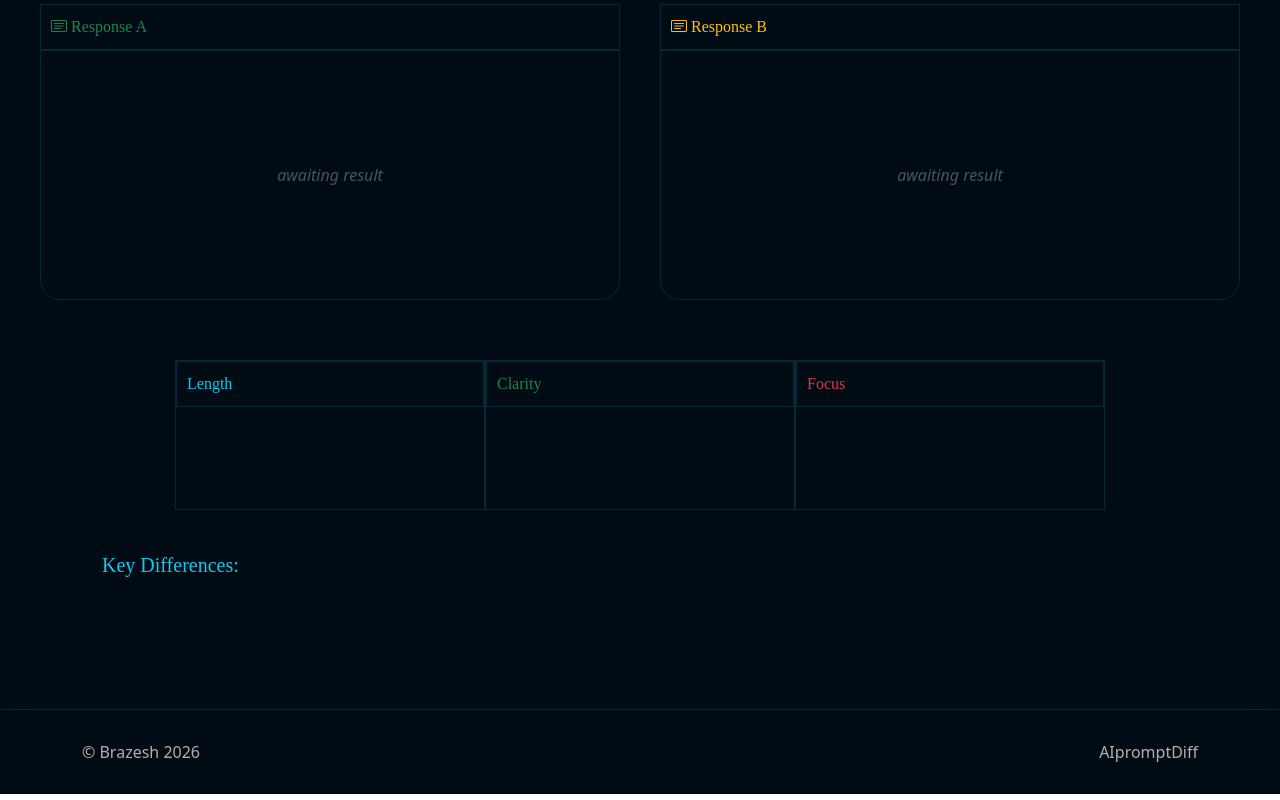
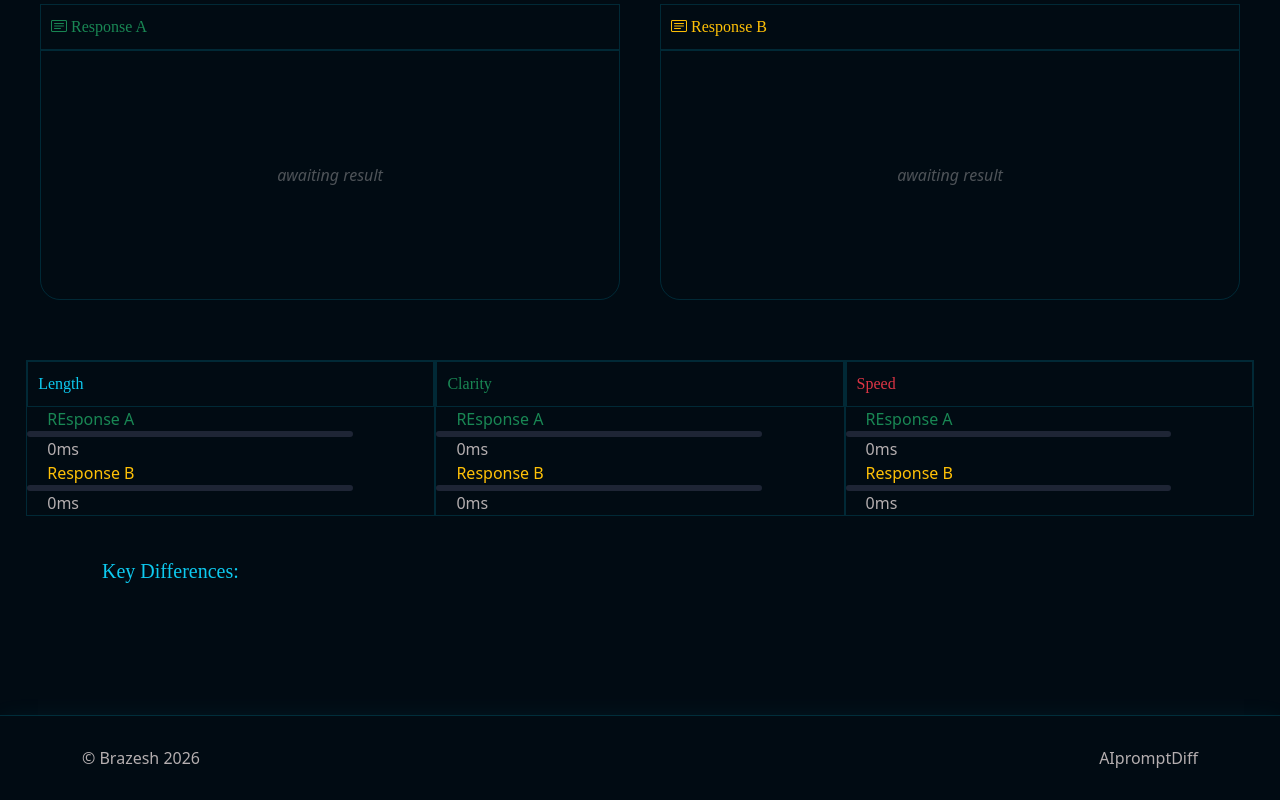
Before and after one commit to bguragain1023-web/AI-Prompt-Diff, a React (Vite) app: page / in a window 1280 px wide. Shown: the part 675-1475 px from the top of the page. Built offline with nearby package versions, Linux system fonts and the light colour scheme; a web font is replaced by a local one.

Commit message:
all fetching done and displayed all the data

```diff
--- a/src/App.css
+++ b/src/App.css
@@ -178,14 +178,34 @@ border:var(--border);
   padding:20px;
 }
 .detail-box{
-  width:25% ;
+  width:33% ;
   border:var(--border);
-  height:150px;
+  min-height:150px;
 }
 .detail-title{
 padding:10px;
 border: var(--border);
 
+}
+.bar-tag{
+padding:20px;
+}
+.bar-val{
+  padding:20px;
+  color:var(--text-light);
+}
+.bar-track {
+  flex: 1;
+  height: 6px;
+  width:80%;
+  background: #1e2535;
+  border-radius: 4px;
+  overflow: hidden;
+}
+
+.bar-fill {
+  height: 100%;
+  border-radius: 4px;
 }
 
 .key-differences{
--- a/src/App.jsx
+++ b/src/App.jsx
@@ -1,44 +1,64 @@
-
-import { useState } from 'react'
-import { fetchFromClaude } from './utils/api';
-import './App.css'
-import { Compare } from './components/Compare'
-import { Detail } from './components/Detail'
-import { Footer } from './components/Footer'
-import { Hero } from './components/Hero'
-import { Input } from './components/Input'
-import { Navbar } from './components/Navbar'
+import { useState } from "react";
+import { fetchFromClaude, fetchKeyDifferences } from "./utils/api";
+import { getLength, getClarity } from "./utils/metric";
+import "./App.css";
+import { Compare } from "./components/Compare";
+import { Detail } from "./components/Detail";
+import { Footer } from "./components/Footer";
+import { Hero } from "./components/Hero";
+import { Input } from "./components/Input";
+import { Navbar } from "./components/Navbar";
 
 function App() {
   const [promptA, setPromptA] = useState("");
   const [promptB, setPromptB] = useState("");
-  const [results, setResults] = useState(null)
-  const [loading, setLoading] = useState(false)
+  const [results, setResults] = useState(null);
+  const [loading, setLoading] = useState(false);
+  const [metrics, setMetrics] = useState(null);
+  const [differences, setDifferences] = useState(null);
 
   const canRun = promptA.trim().length > 0 && promptB.trim().length > 0;
 
-const handleOnRun = async() =>{
-setLoading(true)
+  const handleOnRun = async () => {
+    setLoading(true);
     try {
-    const [resultA, resultB] = await Promise.all([
-        fetchFromClaude(promptA),
-        fetchFromClaude(promptB),
-    ])
-    setResults({a:resultA, b:resultB});
+      const startTimeA = Date.now();
+      const resultA = await fetchFromClaude(promptA);
+      const speedA = Date.now() - startTimeA;
+
+      const startTimeB = Date.now();
+      const resultB = await fetchFromClaude(promptB);
+      const speedB = Date.now() - startTimeB;
+
+      const diffs = await fetchKeyDifferences(resultA.text, resultB.text);
+      setDifferences(diffs);
+
+      const metric = {
+        a: {
+          length: getLength(resultA.text),
+          clarity: getClarity(resultA.text),
+          speed: speedA,
+        },
+        b: {
+          length: getLength(resultB.text),
+          clarity: getClarity(resultB.text),
+          speed: speedB,
+        },
+      };
+
+      setResults({ a: resultA, b: resultB });
+      setMetrics(metric);
     } catch (error) {
-    console.log(error)
-} finally{
-    setLoading(false)
+      console.log(error);
+    } finally {
+      setLoading(false);
     }
-
-
-}
+  };
   return (
     <>
       <div className="wrapper">
-
-<Navbar/>
-<Hero/>
+        <Navbar />
+        <Hero />
         <Input
           promptA={promptA}
           promptB={promptB}
@@ -48,15 +68,12 @@ canRun={canRun}
           loading={loading}
           handleOnRun={handleOnRun}
         />
-<Compare results={results} loading={loading}/>
-<Detail/>
-<Footer/>
-
-
-
+        <Compare results={results} />
+        <Detail metrics={metrics} differences={differences} />
+        <Footer />
       </div>
     </>
-  )
+  );
 }
 
-export default App
+export default App;
--- a/src/components/Compare.jsx
+++ b/src/components/Compare.jsx
@@ -1,6 +1,6 @@
 
 
-export const Compare = ({results, loading}) => {
+export const Compare = ({results}) => {
   return (
     <div className="compare-section d-flex g-2 justify-content-center align-items-center">
       <div className="response-container">
--- a/src/components/Detail.jsx
+++ b/src/components/Detail.jsx
@@ -1,82 +1,51 @@
+import { Metrics } from "./Metrics";
 
-
-export const Detail = () => {
+export const Detail = ({ metrics, differences }) => {
   return (
     <>
       <div className="detail-container d-flex justify-content-center align-items-center">
         <div className="length detail-box">
-        <div className="detail-title indie-flower-regular text-info">Length</div>
-        <div className="result-box"></div>
+          <div className="detail-title indie-flower-regular text-info">
+            Length
+          </div>
+          <div className="result-box">
+            <Metrics
+              valueA={metrics?.a.length ?? 0}
+              valueB={metrics?.b.length ?? 0}
+            />
+          </div>
         </div>
         <div className="clarity detail-box ">
-         <div className="detail-title indie-flower-regular text-success ">Clarity</div>
-        <div className="result-box"></div>
+          <div className="detail-title indie-flower-regular text-success ">
+            Clarity
           </div>
-
+          <div className="result-box">
+            <Metrics
+              valueA={metrics?.a.clarity ?? 0}
+              valueB={metrics?.b.clarity ?? 0}
+            />
+          </div>
+        </div>
         <div className="focus detail-box ">
-         <div className="detail-title indie-flower-regular text-danger">Focus</div>
-        <div className="result-box"></div>
+          <div className="detail-title indie-flower-regular text-danger">
+            Speed
+          </div>
+          <div className="result-box">
+            <Metrics
+              valueA={metrics?.a.speed ?? 0}
+              valueB={metrics?.b.speed ?? 0}
+              isSpeed={true}
+            />
+          </div>
         </div>
       </div>
 
       <div className="key-differences container">
         <div className="key-title text-info indie-flower-regular">
           Key Differences:
+          <div className="diffcontent">{differences}</div>
         </div>
       </div>
-
     </>
-
-
-
-
-
-
-
-
-
-
-
-
-
-
-
-
-
-
-
-
-
-
-
-
-
-
-
-
-
-
-
-
-
-
-
-
-
-
-
-
-
-
-
-
-
-
-
-
-
-
-
-
-  )
-}
+  );
+};
--- /dev/null
+++ b/src/components/Metrics.jsx
@@ -0,0 +1,28 @@
+export const Metrics = ({ valueA, valueB, isSpeed }) => {
+  const barWidthA = isSpeed ? Math.min(100, (valueA / 5000) * 100) : valueA;
+  const barWidthB = isSpeed ? Math.min(100, (valueA / 5000) * 100) : valueB;
+  return (
+    <div className="metric-bars">
+      <div className="bar-row">
+        <span className="bar-tag text-success"> REsponse A</span>
+        <div className="bar-track">
+          <div
+            className="bar-fill bg-success"
+            style={{ width: `${barWidthA}%` }}
+          />
+        </div>
+        <span className="bar-val">{valueA}ms</span>
+      </div>
+      <div className="bar-row">
+        <span className="bar-tag text-warning"> Response B</span>
+        <div className="bar-track">
+          <div
+            className="bar-fill bg-warning"
+            style={{ width: `${barWidthB}%` }}
+          />
+        </div>
+        <span className="bar-val">{valueB}ms</span>
+      </div>
+    </div>
+  );
+};
--- a/src/utils/api.js
+++ b/src/utils/api.js
@@ -1,8 +1,33 @@
+
+const url = "http://localhost:3001/api/compare";
+
+export const fetchKeyDifferences = async(responseA, responseB)=>{
+
+    const prompt = `Here are two different prompts:
+
+    promptA: ${responseA}
+    promptB: ${responseB}
+
+    List exactly 3 key differences between these two prompts.Be concise. format as :
+    1.....
+    2.....
+    3..... `;
+
+    const response = await fetch(url, {
+        method: "POST",
+    headers: {
+      "Content-Type": "application/json",
+    },
+    body: JSON.stringify({prompt}),
+    })
+    const compareData = await response.json();
+    return compareData.content[0].text;
+}
 
 
 
 export const fetchFromClaude = async(prompt)=>{
-    const url = "http://localhost:3001/api/compare";
+
 
 const response = await fetch (url,{
       method: "POST",
--- /dev/null
+++ b/src/utils/metric.js
@@ -0,0 +1,16 @@
+
+// get length
+
+export const getLength = (text) => {
+    return text.trim().split(/\s+/).filter(Boolean).length;
+
+}
+
+//get clarity
+
+export const getClarity = (text)=>{
+    const sentences = text.split(/[.!?]+/).filter(Boolean);
+    const words= text.trim().split(/\s+/).filter(Boolean).length;
+    const averageWord = words / sentences.length;
+    return Math.max(0, Math.min(100,Math.round(100 - averageWord*2)));
+}
```
Lines whose indentation alone changed are shown as unchanged.
